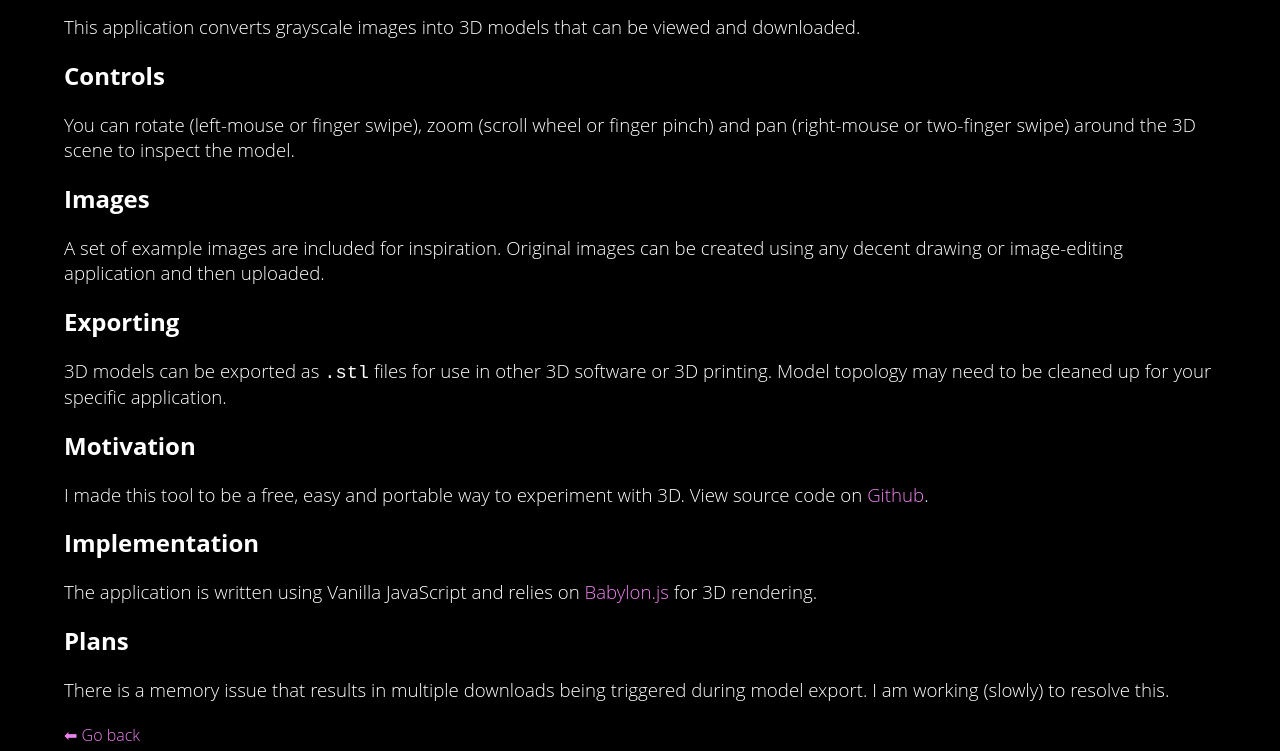
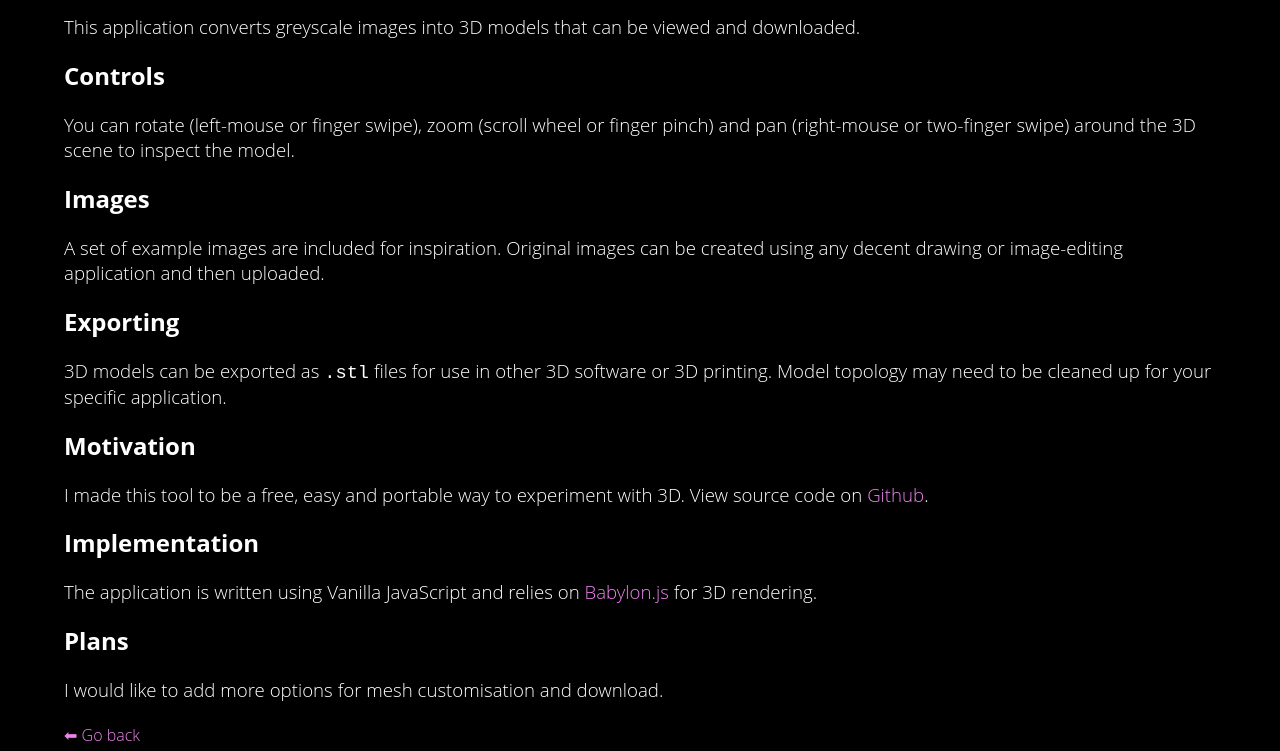
Before and after one commit to edibotopic/write-height, a plain HTML site: page about.html in a window 1280 px wide. Shown: the part 49-800 px from the top of the page. Drawn offline with Linux system fonts and the light colour scheme.

Commit message:
update plans after download bug fix

```diff
--- a/about.html
+++ b/about.html
@@ -18,7 +18,7 @@
 
     <div id="about">
       <p>
-        This application converts grayscale images into 3D models that can be
+        This application converts greyscale images into 3D models that can be
         viewed and downloaded.
       </p>
 
@@ -58,8 +58,7 @@
 
       <h2>Plans</h2>
       <p>
-        There is a memory issue that results in multiple downloads being
-        triggered during model export. I am working (slowly) to resolve this.
+        I would like to add more options for mesh customisation and download.
       </p>
       <br /><br />
 
```
